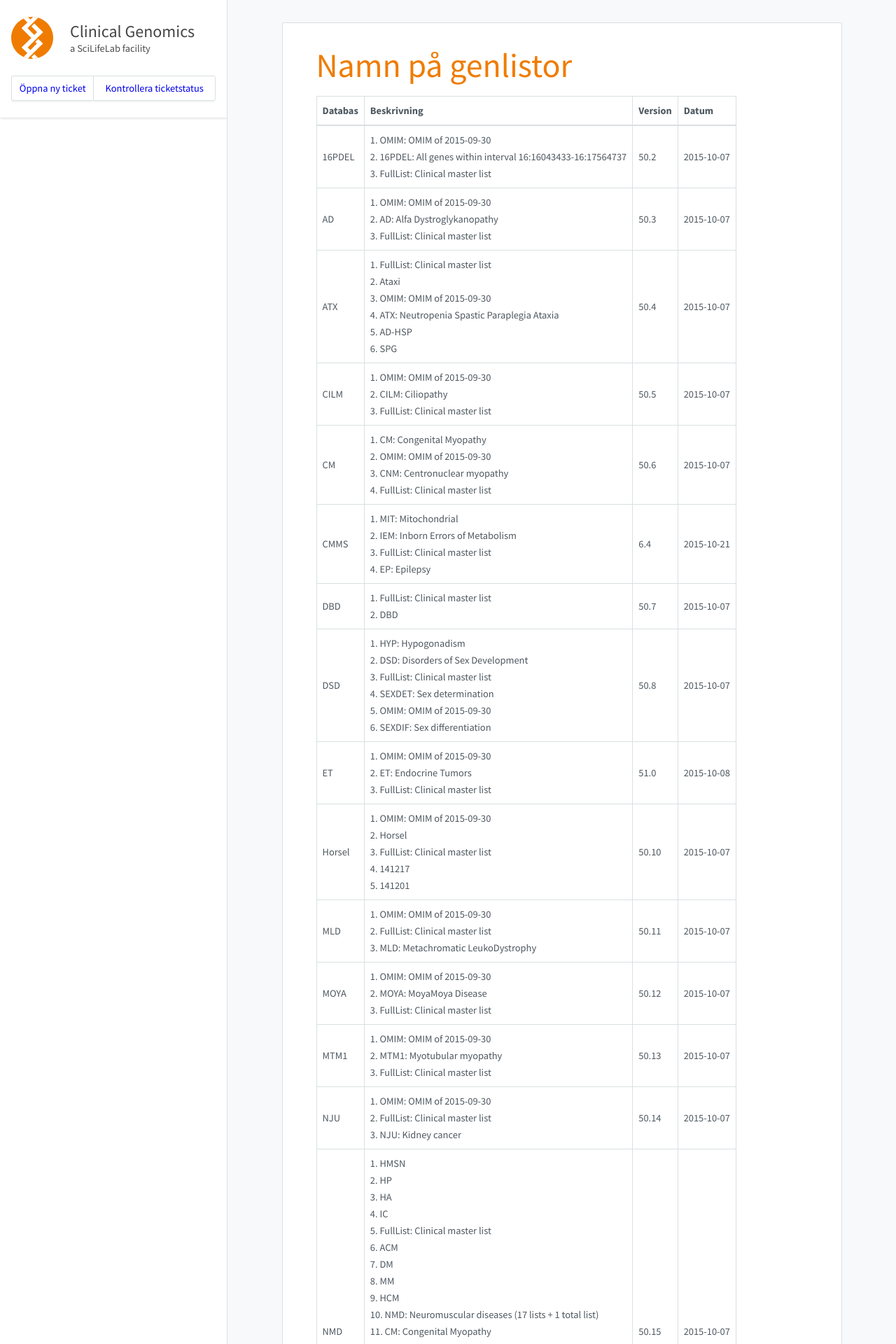
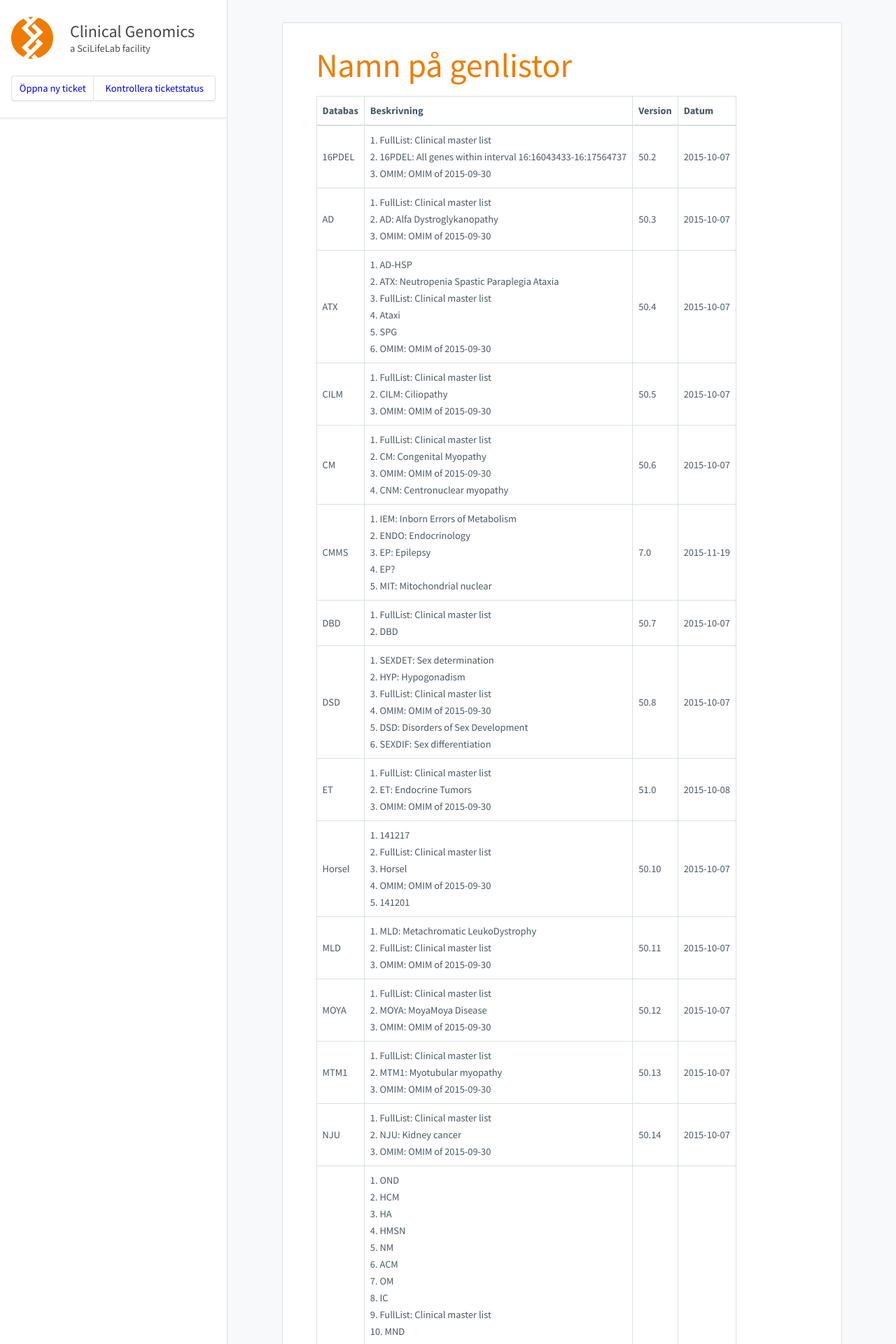
Before and after one commit to Clinical-Genomics/clinical-genomics.github.io, a Jekyll site: the page built from _pages/namnpagenlistor.md, in a window 1280 px wide. Shown: the top 1920 px of the page at 70% size. Built offline with Jekyll 4.4.1, drawn with Linux system fonts in a browser that asks for light colours; nearby versions of some CDN libraries; some of the changed text lies outside the part shown.

Commit message:
Update to cust003-CMMS.txt

```diff
--- a/_pages/namnpagenlistor.md
+++ b/_pages/namnpagenlistor.md
@@ -8,25 +8,25 @@
 
 |Databas|Beskrivning|Version|Datum|
 |---|---|---|---|
-|16PDEL|1. OMIM: OMIM of 2015-09-30<br />2. 16PDEL: All genes within interval 16:16043433-16:17564737<br />3. FullList: Clinical master list<br />|50.2|2015-10-07|
-|AD|1. OMIM: OMIM of 2015-09-30<br />2. AD: Alfa Dystroglykanopathy<br />3. FullList: Clinical master list<br />|50.3|2015-10-07|
-|ATX|1. FullList: Clinical master list<br />2. Ataxi<br />3. OMIM: OMIM of 2015-09-30<br />4. ATX: Neutropenia Spastic Paraplegia Ataxia<br />5. AD-HSP<br />6. SPG<br />|50.4|2015-10-07|
-|CILM|1. OMIM: OMIM of 2015-09-30<br />2. CILM: Ciliopathy<br />3. FullList: Clinical master list<br />|50.5|2015-10-07|
-|CM|1. CM: Congenital Myopathy<br />2. OMIM: OMIM of 2015-09-30<br />3. CNM: Centronuclear myopathy<br />4. FullList: Clinical master list<br />|50.6|2015-10-07|
-|CMMS|1. MIT: Mitochondrial<br />2. IEM: Inborn Errors of Metabolism<br />3. FullList: Clinical master list<br />4. EP: Epilepsy<br />|6.4|2015-10-21|
+|16PDEL|1. FullList: Clinical master list<br />2. 16PDEL: All genes within interval 16:16043433-16:17564737<br />3. OMIM: OMIM of 2015-09-30<br />|50.2|2015-10-07|
+|AD|1. FullList: Clinical master list<br />2. AD: Alfa Dystroglykanopathy<br />3. OMIM: OMIM of 2015-09-30<br />|50.3|2015-10-07|
+|ATX|1. AD-HSP<br />2. ATX: Neutropenia Spastic Paraplegia Ataxia<br />3. FullList: Clinical master list<br />4. Ataxi<br />5. SPG<br />6. OMIM: OMIM of 2015-09-30<br />|50.4|2015-10-07|
+|CILM|1. FullList: Clinical master list<br />2. CILM: Ciliopathy<br />3. OMIM: OMIM of 2015-09-30<br />|50.5|2015-10-07|
+|CM|1. FullList: Clinical master list<br />2. CM: Congenital Myopathy<br />3. OMIM: OMIM of 2015-09-30<br />4. CNM: Centronuclear myopathy<br />|50.6|2015-10-07|
+|CMMS|1. IEM: Inborn Errors of Metabolism<br />2. ENDO: Endocrinology<br />3. EP: Epilepsy<br />4. EP?<br />5. MIT: Mitochondrial nuclear<br />|7.0|2015-11-19|
 |DBD|1. FullList: Clinical master list<br />2. DBD<br />|50.7|2015-10-07|
-|DSD|1. HYP: Hypogonadism<br />2. DSD: Disorders of Sex Development<br />3. FullList: Clinical master list<br />4. SEXDET: Sex determination<br />5. OMIM: OMIM of 2015-09-30<br />6. SEXDIF: Sex differentiation<br />|50.8|2015-10-07|
-|ET|1. OMIM: OMIM of 2015-09-30<br />2. ET: Endocrine Tumors<br />3. FullList: Clinical master list<br />|51.0|2015-10-08|
-|Horsel|1. OMIM: OMIM of 2015-09-30<br />2. Horsel<br />3. FullList: Clinical master list<br />4. 141217<br />5. 141201<br />|50.10|2015-10-07|
-|MLD|1. OMIM: OMIM of 2015-09-30<br />2. FullList: Clinical master list<br />3. MLD: Metachromatic LeukoDystrophy<br />|50.11|2015-10-07|
-|MOYA|1. OMIM: OMIM of 2015-09-30<br />2. MOYA: MoyaMoya Disease<br />3. FullList: Clinical master list<br />|50.12|2015-10-07|
-|MTM1|1. OMIM: OMIM of 2015-09-30<br />2. MTM1: Myotubular myopathy<br />3. FullList: Clinical master list<br />|50.13|2015-10-07|
-|NJU|1. OMIM: OMIM of 2015-09-30<br />2. FullList: Clinical master list<br />3. NJU: Kidney cancer<br />|50.14|2015-10-07|
-|NMD|1. HMSN<br />2. HP<br />3. HA<br />4. IC<br />5. FullList: Clinical master list<br />6. ACM<br />7. DM<br />8. MM<br />9. HCM<br />10. NMD: Neuromuscular diseases (17 lists + 1 total list)<br />11. CM: Congenital Myopathy<br />12. CMD<br />13. CMS<br />14. MS<br />15. CRD<br />16. OM<br />17. OMIM: OMIM of 2015-09-30<br />18. MND<br />19. OND<br />20. MD<br />21. NM<br />|50.15|2015-10-07|
-|OMIM|1. OMIM: OMIM of 2015-09-30<br />2. FullList: Clinical master list<br />|51.1|2015-10-13|
-|ORO|1. OMIM: OMIM of 2015-09-30<br />2. FullList: Clinical master list<br />3. ORO: Oro-facial-digital syndrome<br />|50.17|2015-10-07|
-|PAF1|1. OMIM: OMIM of 2015-09-30<br />2. PAF1: RNA polymerase II-associated factor<br />3. FullList: Clinical master list<br />|50.18|2015-10-07|
-|PID|1. PID: Primary Immune Deficiency<br />2. PIDCAD: PID Candidates<br />3. FullList: Clinical master list<br />|7.2|2015-10-21|
-|SCN|1. OMIM: OMIM of 2015-09-30<br />2. SCN: Neutropenia<br />3. FullList: Clinical master list<br />|50.19|2015-10-07|
-|SHANK1|1. SHANK1: SH3 and multiple ankyrin repeat domains 1<br />2. OMIM: OMIM of 2015-09-30<br />3. FullList: Clinical master list<br />|50.20|2015-10-07|
-|SKD|1. OMIM: OMIM of 2015-09-30<br />2. FullList: Clinical master list<br />3. SKD: Skeletal dysplasia<br />|50.21|2015-10-07|
+|DSD|1. SEXDET: Sex determination<br />2. HYP: Hypogonadism<br />3. FullList: Clinical master list<br />4. OMIM: OMIM of 2015-09-30<br />5. DSD: Disorders of Sex Development<br />6. SEXDIF: Sex differentiation<br />|50.8|2015-10-07|
+|ET|1. FullList: Clinical master list<br />2. ET: Endocrine Tumors<br />3. OMIM: OMIM of 2015-09-30<br />|51.0|2015-10-08|
+|Horsel|1. 141217<br />2. FullList: Clinical master list<br />3. Horsel<br />4. OMIM: OMIM of 2015-09-30<br />5. 141201<br />|50.10|2015-10-07|
+|MLD|1. MLD: Metachromatic LeukoDystrophy<br />2. FullList: Clinical master list<br />3. OMIM: OMIM of 2015-09-30<br />|50.11|2015-10-07|
+|MOYA|1. FullList: Clinical master list<br />2. MOYA: MoyaMoya Disease<br />3. OMIM: OMIM of 2015-09-30<br />|50.12|2015-10-07|
+|MTM1|1. FullList: Clinical master list<br />2. MTM1: Myotubular myopathy<br />3. OMIM: OMIM of 2015-09-30<br />|50.13|2015-10-07|
+|NJU|1. FullList: Clinical master list<br />2. NJU: Kidney cancer<br />3. OMIM: OMIM of 2015-09-30<br />|50.14|2015-10-07|
+|NMD|1. OND<br />2. HCM<br />3. HA<br />4. HMSN<br />5. NM<br />6. ACM<br />7. OM<br />8. IC<br />9. FullList: Clinical master list<br />10. MND<br />11. CM: Congenital Myopathy<br />12. HP<br />13. NMD: Neuromuscular diseases (17 lists + 1 total list)<br />14. MS<br />15. MD<br />16. MM<br />17. CRD<br />18. CMD<br />19. DM<br />20. OMIM: OMIM of 2015-09-30<br />21. CMS<br />|50.15|2015-10-07|
+|OMIM|1. FullList: Clinical master list<br />2. OMIM: OMIM of 2015-09-30<br />|51.1|2015-10-13|
+|ORO|1. FullList: Clinical master list<br />2. OMIM: OMIM of 2015-09-30<br />3. ORO: Oro-facial-digital syndrome<br />|50.17|2015-10-07|
+|PAF1|1. FullList: Clinical master list<br />2. OMIM: OMIM of 2015-09-30<br />3. PAF1: RNA polymerase II-associated factor<br />|50.18|2015-10-07|
+|PID|1. FullList: Clinical master list<br />2. PID: Primary Immune Deficiency<br />3. PIDCAD: PID Candidates<br />|7.2|2015-10-21|
+|SCN|1. FullList: Clinical master list<br />2. OMIM: OMIM of 2015-09-30<br />3. SCN: Neutropenia<br />|50.19|2015-10-07|
+|SHANK1|1. FullList: Clinical master list<br />2. OMIM: OMIM of 2015-09-30<br />3. SHANK1: SH3 and multiple ankyrin repeat domains 1<br />|50.20|2015-10-07|
+|SKD|1. SKD: Skeletal dysplasia<br />2. FullList: Clinical master list<br />3. OMIM: OMIM of 2015-09-30<br />|50.21|2015-10-07|
```
